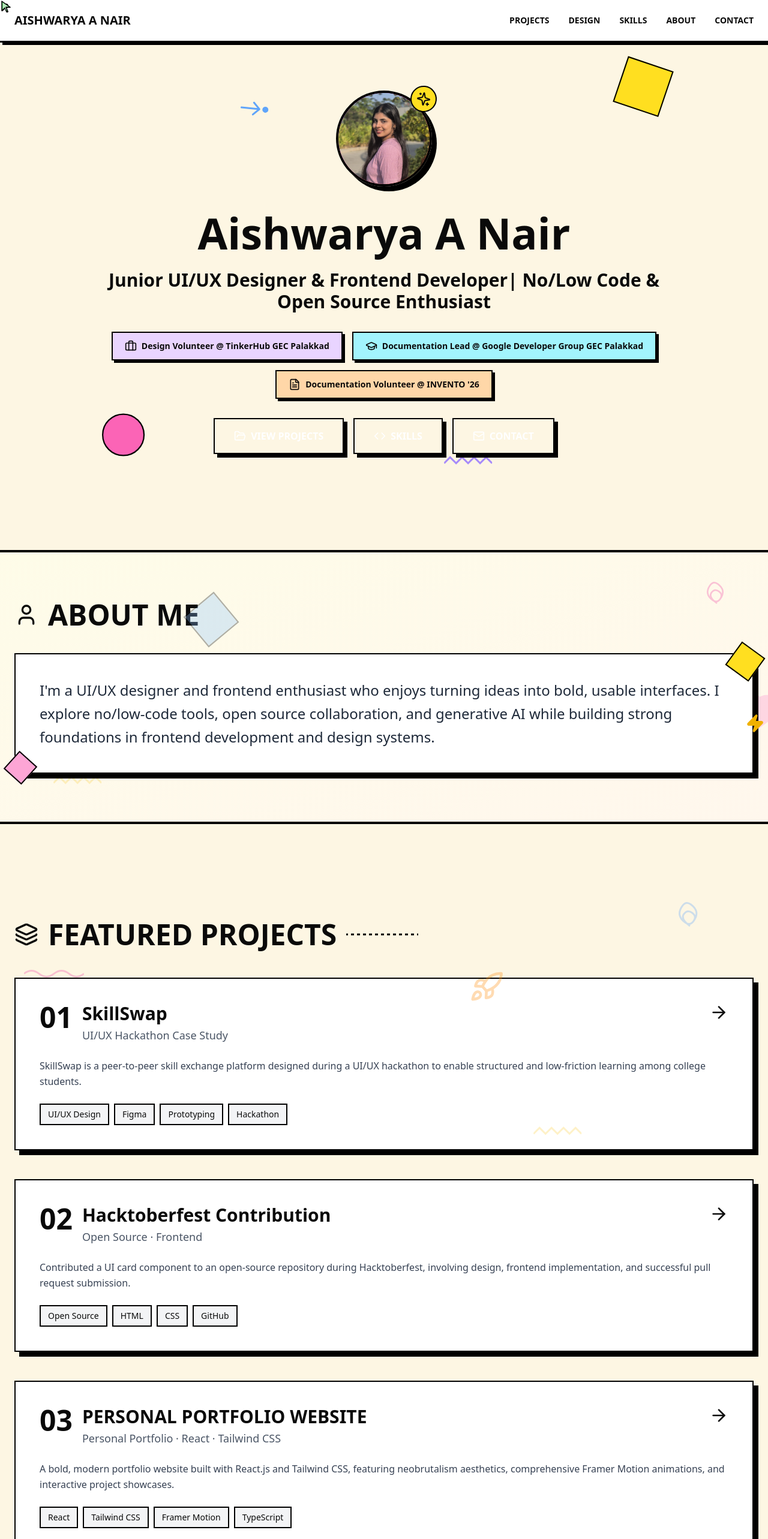
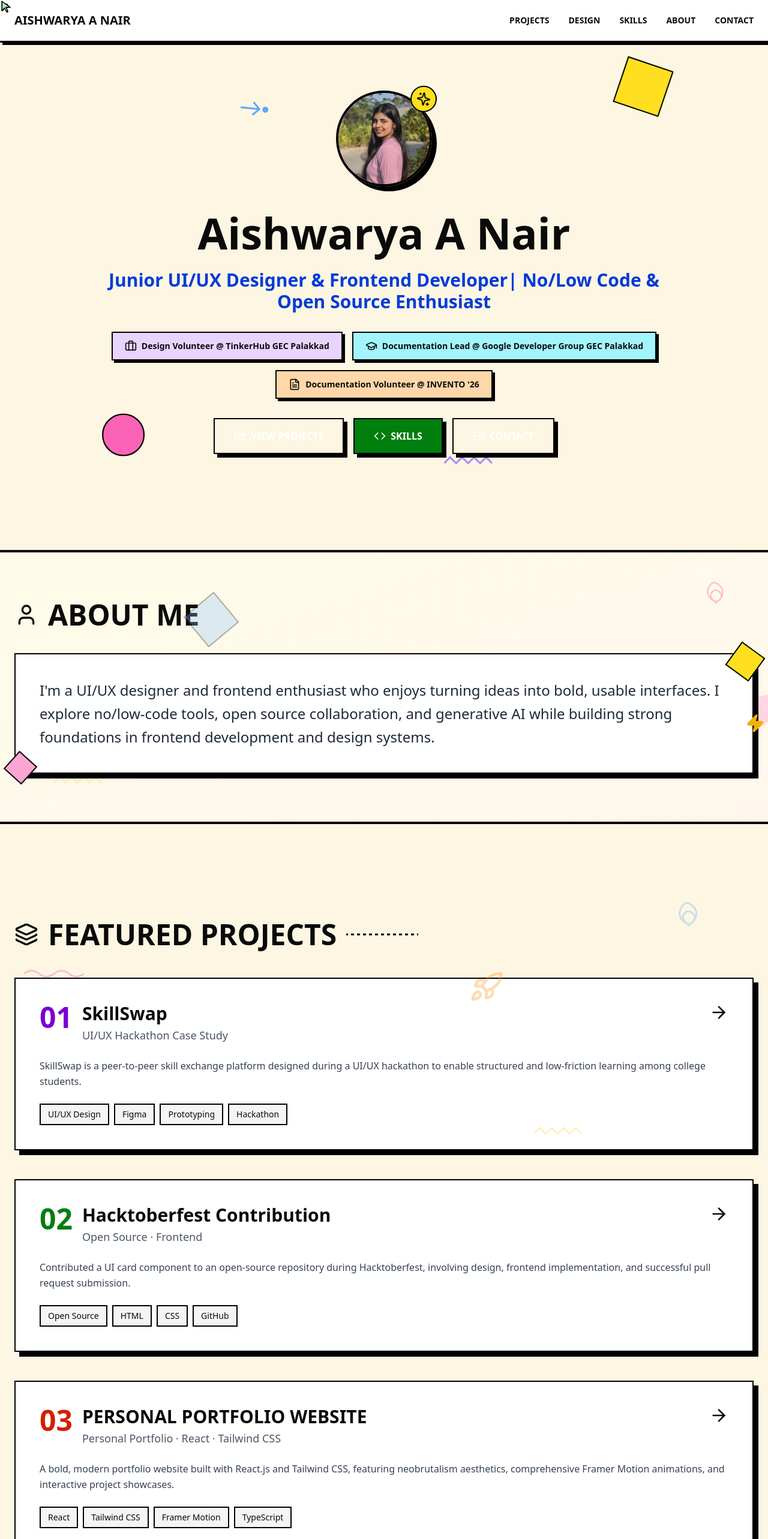
Before and after one commit to aishwaryanair440/My-Portfolio, a React (Vite) app: page / in a window 1280 px wide. Shown: the top 2566 px of the page at 60% size. Built offline with nearby package versions, Linux system fonts and the light colour scheme.

Commit message:
feat: Initialize portfolio UI with core components and Tailwind CSS integration.

```diff
--- a/src/components/FeaturedProjects.tsx
+++ b/src/components/FeaturedProjects.tsx
@@ -85,7 +85,7 @@ export function FeaturedProjects({ onProjectClick }: FeaturedProjectsProps) {
           title="SkillSwap"
           subtitle="UI/UX Hackathon Case Study"
           description="SkillSwap is a peer-to-peer skill exchange platform designed during a UI/UX hackathon to enable structured and low-friction learning among college students."
-          color="text-[#7e22ce]"
+          color="text-purple-600"
           gradientFrom="from-purple-300"
           gradientVia="via-purple-400"
           gradientTo="to-pink-400"
@@ -111,7 +111,7 @@ export function FeaturedProjects({ onProjectClick }: FeaturedProjectsProps) {
           title="Hacktoberfest Contribution"
           subtitle="Open Source · Frontend"
           description="Contributed a UI card component to an open-source repository during Hacktoberfest, involving design, frontend implementation, and successful pull request submission."
-          color="text-[#15803d]"
+          color="text-green-600"
           gradientFrom="from-green-300"
           gradientVia="via-green-400"
           gradientTo="to-teal-500"
@@ -137,7 +137,7 @@ export function FeaturedProjects({ onProjectClick }: FeaturedProjectsProps) {
           title="PERSONAL PORTFOLIO WEBSITE"
           subtitle="Personal Portfolio · React · Tailwind CSS"
           description="A bold, modern portfolio website built with React.js and Tailwind CSS, featuring neobrutalism aesthetics, comprehensive Framer Motion animations, and interactive project showcases."
-          color="text-[#c2410c]"
+          color="text-orange-600"
           gradientFrom="from-orange-300"
           gradientVia="via-orange-400"
           gradientTo="to-red-400"
--- a/src/components/Hero.tsx
+++ b/src/components/Hero.tsx
@@ -83,7 +83,7 @@ export function Hero() {
             Aishwarya A Nair
           </h1>
           <motion.h2
-            className="text-2xl md:text-3xl font-bold text-[#1d4ed8]"
+            className="text-2xl md:text-3xl font-bold text-blue-600"
             initial={{ opacity: 0, y: 30 }}
             animate={{ opacity: 1, y: 0 }}
             transition={{
@@ -141,7 +141,7 @@ export function Hero() {
         >
           <motion.a
             href="#projects"
-            className="px-8 py-4 bg-[#1d4ed8] text-white font-bold text-base border-2 border-black shadow-[6px_6px_0px_0px_rgba(0,0,0,1)] inline-flex items-center gap-2 cursor-pointer"
+            className="px-8 py-4 bg-blue-600 text-white font-bold text-base border-2 border-black shadow-[6px_6px_0px_0px_rgba(0,0,0,1)] inline-flex items-center gap-2 cursor-pointer"
             initial={{ opacity: 0, x: -50, rotate: -10 }}
             animate={{ opacity: 1, x: 0, rotate: 0 }}
             transition={{
@@ -163,7 +163,7 @@ export function Hero() {
           </motion.a>
           <motion.a
             href="#skills"
-            className="px-8 py-4 bg-[#15803d] text-white font-bold text-base border-2 border-black shadow-[6px_6px_0px_0px_rgba(0,0,0,1)] inline-flex items-center gap-2 cursor-pointer"
+            className="px-8 py-4 bg-green-600 text-white font-bold text-base border-2 border-black shadow-[6px_6px_0px_0px_rgba(0,0,0,1)] inline-flex items-center gap-2 cursor-pointer"
             initial={{ opacity: 0, y: 50, rotate: 10 }}
             animate={{ opacity: 1, y: 0, rotate: 0 }}
             transition={{
@@ -185,7 +185,7 @@ export function Hero() {
           </motion.a>
           <motion.a
             href="#contact"
-            className="px-8 py-4 bg-[#be185d] text-white font-bold text-base border-2 border-black shadow-[6px_6px_0px_0px_rgba(0,0,0,1)] inline-flex items-center gap-2 cursor-pointer"
+            className="px-8 py-4 bg-pink-600 text-white font-bold text-base border-2 border-black shadow-[6px_6px_0px_0px_rgba(0,0,0,1)] inline-flex items-center gap-2 cursor-pointer"
             initial={{ opacity: 0, x: 50, rotate: -10 }}
             animate={{ opacity: 1, x: 0, rotate: 0 }}
             transition={{
--- a/src/components/Navigation.tsx
+++ b/src/components/Navigation.tsx
@@ -7,11 +7,11 @@ export function Navigation() {
         <div className="flex justify-between items-center">
           <div className="text-xl font-bold">AISHWARYA A NAIR</div>
           <div className="hidden md:flex gap-8 font-bold text-sm">
-            <a href="#projects" className="hover:text-[#1d4ed8] transition-colors">PROJECTS</a>
-            <a href="#design" className="hover:text-[#be185d] transition-colors">DESIGN</a>
-            <a href="#skills" className="hover:text-[#15803d] transition-colors">SKILLS</a>
-            <a href="#about" className="hover:text-[#c2410c] transition-colors">ABOUT</a>
-            <a href="#contact" className="hover:text-[#7e22ce] transition-colors">CONTACT</a>
+            <a href="#projects" className="hover:text-blue-600 transition-colors">PROJECTS</a>
+            <a href="#design" className="hover:text-pink-600 transition-colors">DESIGN</a>
+            <a href="#skills" className="hover:text-green-600 transition-colors">SKILLS</a>
+            <a href="#about" className="hover:text-orange-600 transition-colors">ABOUT</a>
+            <a href="#contact" className="hover:text-purple-600 transition-colors">CONTACT</a>
           </div>
         </div>
       </div>
--- a/src/index.css
+++ b/src/index.css
@@ -65,7 +65,7 @@
     --color-orange-300: oklch(.837 .128 66.29);
     --color-orange-400: oklch(.75 .183 55.934);
     --color-orange-500: oklch(.705 .213 47.604);
-    --color-orange-600: oklch(.646 .222 41.116);
+    --color-orange-600: oklch(.55 .222 41.116);
     --color-yellow-50: oklch(.987 .026 102.212);
     --color-yellow-100: oklch(.973 .071 103.193);
     --color-yellow-300: oklch(.905 .182 98.111);
@@ -78,7 +78,7 @@
     --color-green-300: oklch(.871 .15 154.449);
     --color-green-400: oklch(.792 .209 151.711);
     --color-green-500: oklch(.723 .219 149.579);
-    --color-green-600: oklch(.627 .194 149.214);
+    --color-green-600: oklch(.50 .194 149.214);
     --color-teal-400: oklch(.777 .152 181.912);
     --color-teal-500: oklch(.704 .14 182.503);
     --color-cyan-100: oklch(.956 .045 203.388);
@@ -88,19 +88,19 @@
     --color-blue-300: oklch(.809 .105 251.813);
     --color-blue-400: oklch(.707 .165 254.624);
     --color-blue-500: oklch(.623 .214 259.815);
-    --color-blue-600: oklch(.546 .245 262.881);
+    --color-blue-600: oklch(.45 .245 262.881);
     --color-purple-50: oklch(.977 .014 308.299);
     --color-purple-200: oklch(.902 .063 306.703);
     --color-purple-300: oklch(.827 .119 306.383);
     --color-purple-400: oklch(.714 .203 305.504);
     --color-purple-500: oklch(.627 .265 303.9);
-    --color-purple-600: oklch(.558 .288 302.321);
+    --color-purple-600: oklch(.45 .288 302.321);
     --color-pink-50: oklch(.971 .014 343.198);
     --color-pink-100: oklch(.948 .028 342.258);
     --color-pink-300: oklch(.823 .12 346.018);
     --color-pink-400: oklch(.718 .202 349.761);
     --color-pink-500: oklch(.656 .241 354.308);
-    --color-pink-600: oklch(.592 .249 .584);
+    --color-pink-600: oklch(.50 .249 .584);
     --color-gray-100: oklch(.967 .003 264.542);
     --color-gray-200: oklch(.928 .006 264.531);
     --color-gray-600: oklch(.446 .03 256.802);
```
